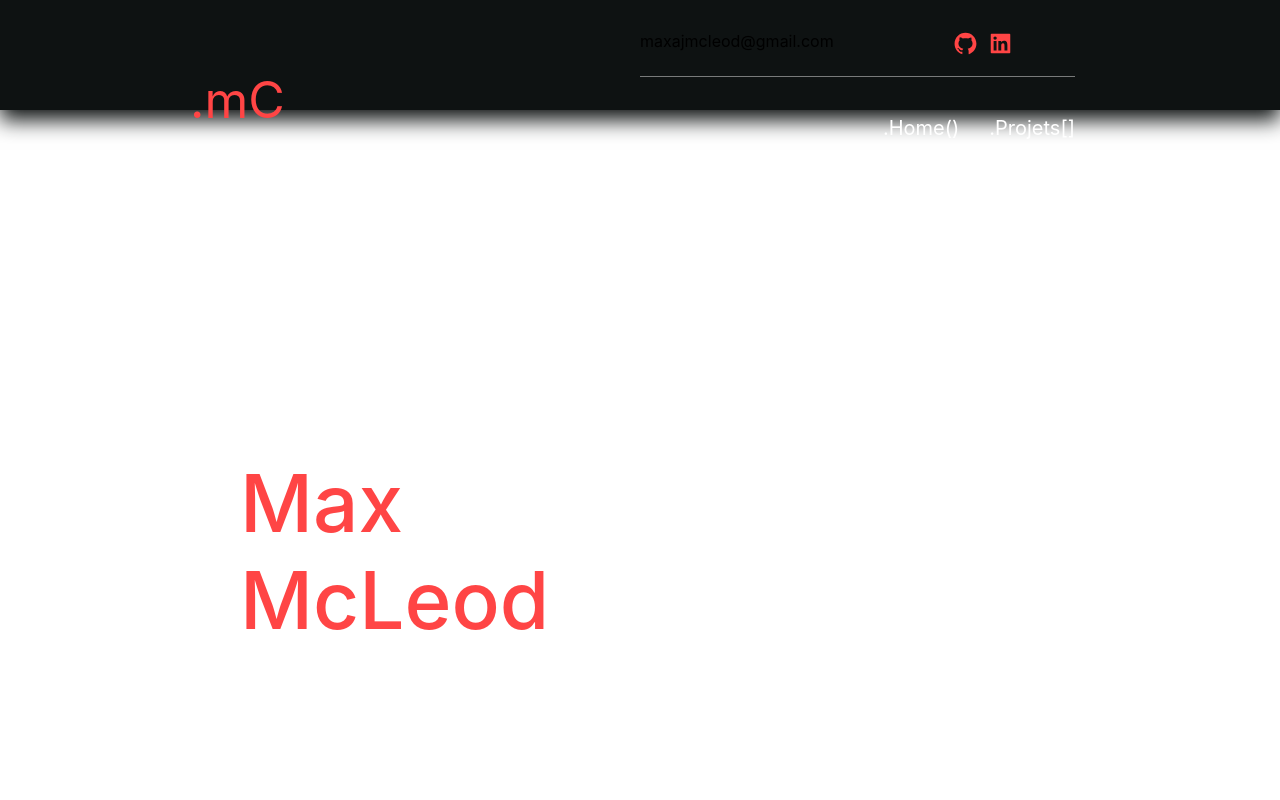
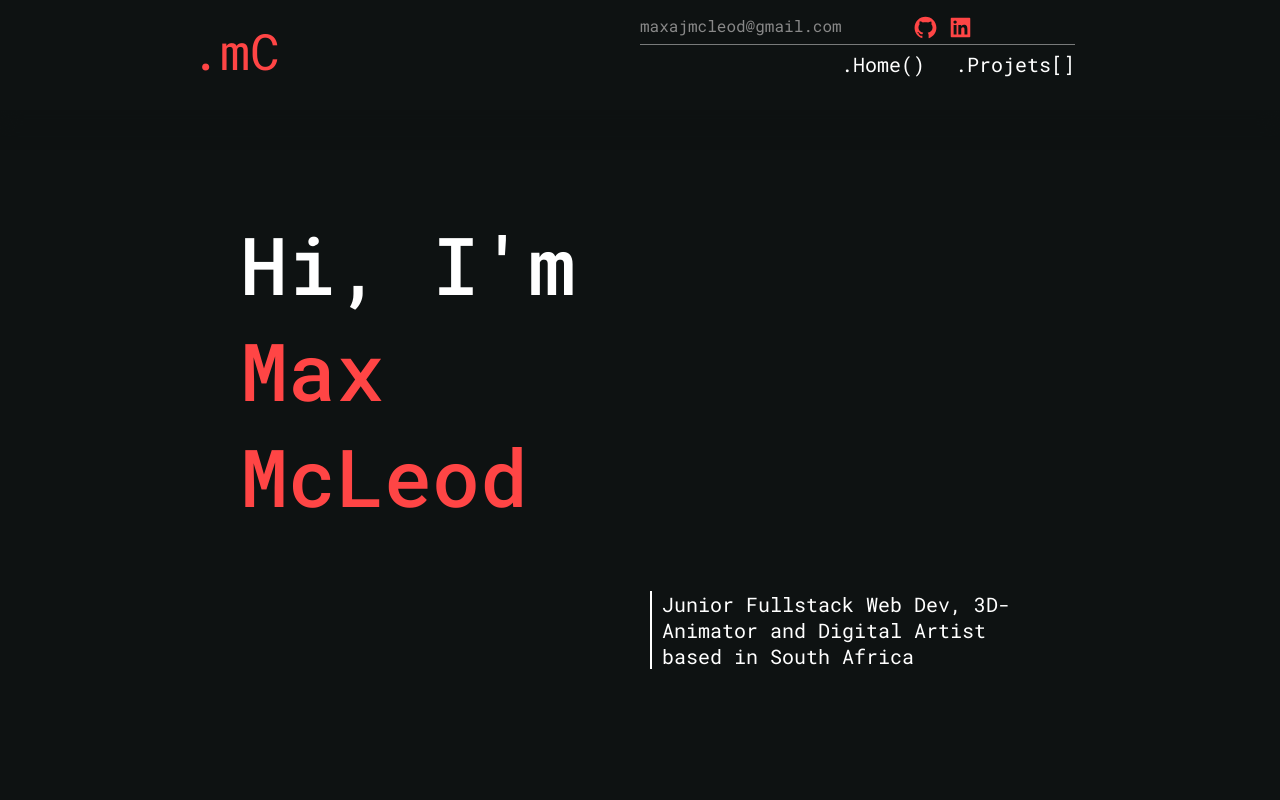
Before and after one commit to MAJMcLeod/dev-portfolio, a Next.js app: page / in a window 1280 px wide. Shown: the top 800 px of the page. Built offline with nearby package versions, Linux system fonts and the light colour scheme.

Commit message:
Update globals.css

```diff
--- a/styles/globals.css
+++ b/styles/globals.css
@@ -1,16 +1,41 @@
-html,
-body {
-  padding: 0;
-  margin: 0;
-  font-family: -apple-system, BlinkMacSystemFont, Segoe UI, Roboto, Oxygen,
-    Ubuntu, Cantarell, Fira Sans, Droid Sans, Helvetica Neue, sans-serif;
-}
 
-a {
-  color: inherit;
-  text-decoration: none;
+@import url('https://fonts.googleapis.com/css2?family=Roboto+Mono:ital,wght@0,100;0,200;0,300;0,400;0,500;0,600;0,700;1,100;1,200;1,300;1,400;1,500;1,600;1,700&display=swap');
+
+body{
+  overflow-y: overlay;
 }
 
 * {
+  margin: 0;
+  padding: 0;
   box-sizing: border-box;
+  min-height: 0;
+  min-width: 0;
+  font-family: inherit
 }
+
+:root {
+  --purple: #682ae9;
+  --light: #dbdbdb;
+  --header-link: #dbdbdb;
+  --header-link-hover: #682ae9;
+  --header-link-hover-icon: #dbdbdb;
+  --header-link-active: #555;
+  --std-color: #dbdbdb;
+  --bg: #0e1212;
+  --bg-rgb: 14, 18, 18;
+  --bgLight: radial-gradient(var(--bg), transparent, var(--purple) 130%);
+  --gray: grey;
+  --comment: #555
+}
+
+html {
+  background: var(--bg);
+  font-family: Roboto Mono, monospace;
+  font-size: 100%;
+  color: #888
+}
+
+body {
+  min-height: 100vh
+}
```
